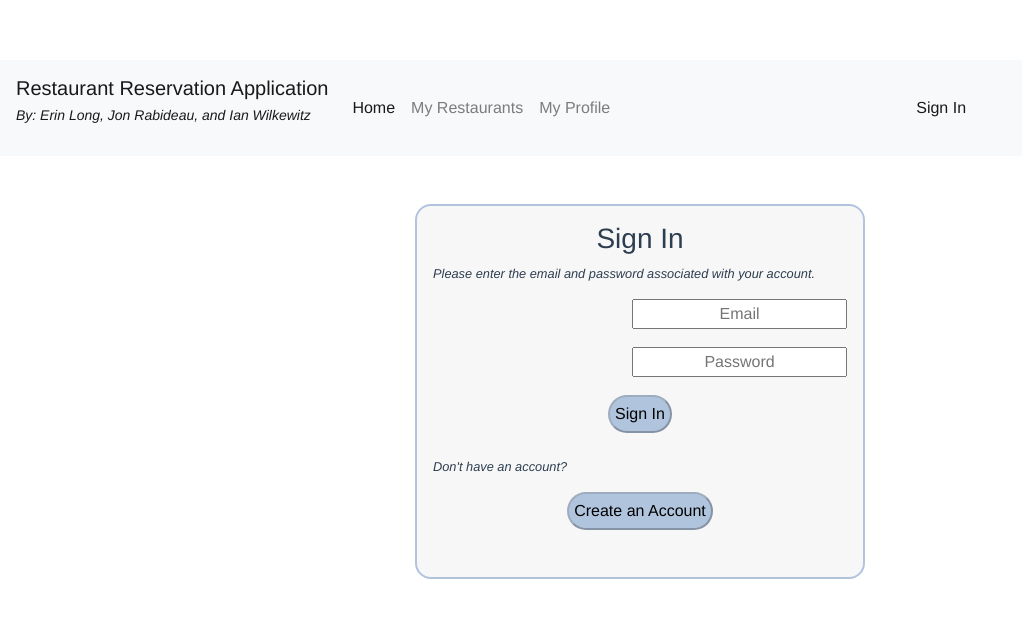
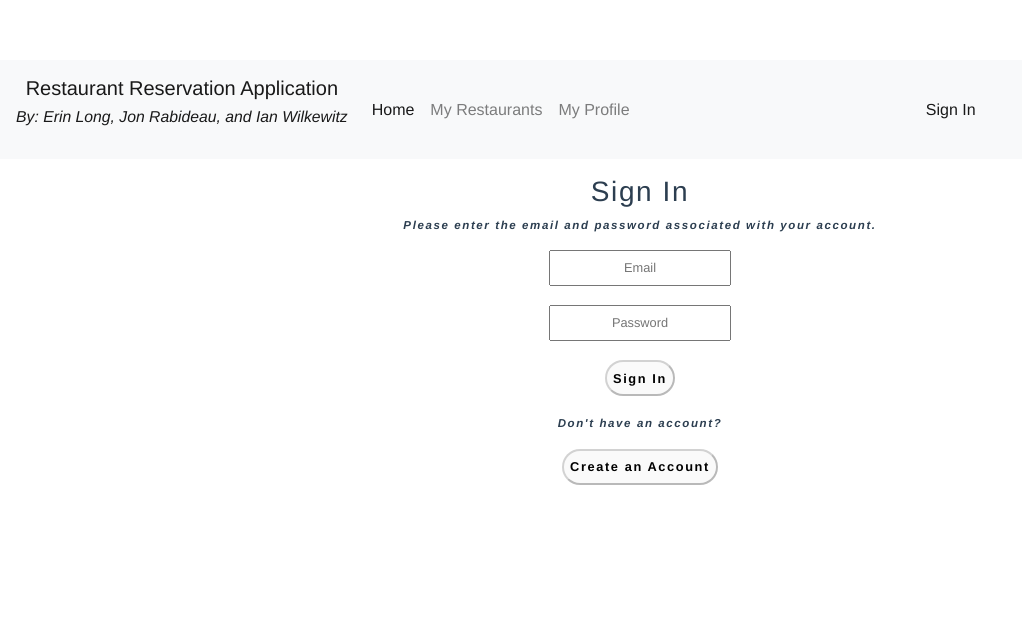
Before and after one commit to IWilkewitz/CIS371_ReservationApp, a Vue app: page / in a window 1280 px wide. Shown: the top 618 px of the page, without its empty margins (0-1022 px from the left). Built offline with nearby package versions, Linux system fonts and the light colour scheme.

Commit message:
Minor CSS Changes
Updated CSS features within App

```diff
--- a/src/components/EditAccountDetails.vue
+++ b/src/components/EditAccountDetails.vue
@@ -69,7 +69,7 @@
 }
 
 p {
-    text-align: left;
+    text-align: center;
 }
 
 </style>
--- a/src/components/Login.vue
+++ b/src/components/Login.vue
@@ -79,15 +79,18 @@
 <style>
 
 #user-login {
+    font-size: 80%;
+	border-top-left-radius: 5rem;
+	border-top-right-radius: 5rem;
+	border-bottom-right-radius: 5rem;
+	border-bottom-left-radius: 5rem;
+	letter-spacing: 0.1rem;
+	font-weight: bold;
+	padding-top: 1rem;
+	padding-right: 1rem;
+	padding-bottom: 1rem;
+	padding-left: 1rem;
     display:inline-block;
-    margin:3em auto;
-    width:450px;
-    height:375px;
-    border: 2px solid lightsteelblue;
-    border-radius: 1em;
-    padding: 1em;
-    text-align: center;
-    background: rgb(248, 247, 247);
 }
 
 h3 {
@@ -96,19 +99,21 @@
 
 p {
     text-align: center;
-    font-size: 0.80em;
+    font-size: 0.90em;
     font-style: italic;
 }
 
 button {
-    padding: 5px;
-    border-radius: 5em;
-    background: lightsteelblue;
-    color: black;
+	border-radius: 2em;
+	letter-spacing: 0.1rem;
+	font-weight: bold;
+	padding: 0.5em;
+    color:black;
 }
 
 input {
     text-align: center;
+    padding: 0.5em;
 }
 
 </style>
--- a/src/components/MyRestaurant.vue
+++ b/src/components/MyRestaurant.vue
@@ -71,7 +71,4 @@
   width: 18%;
 }
 
-input{
-  float: right;
-}
 </style>
```
